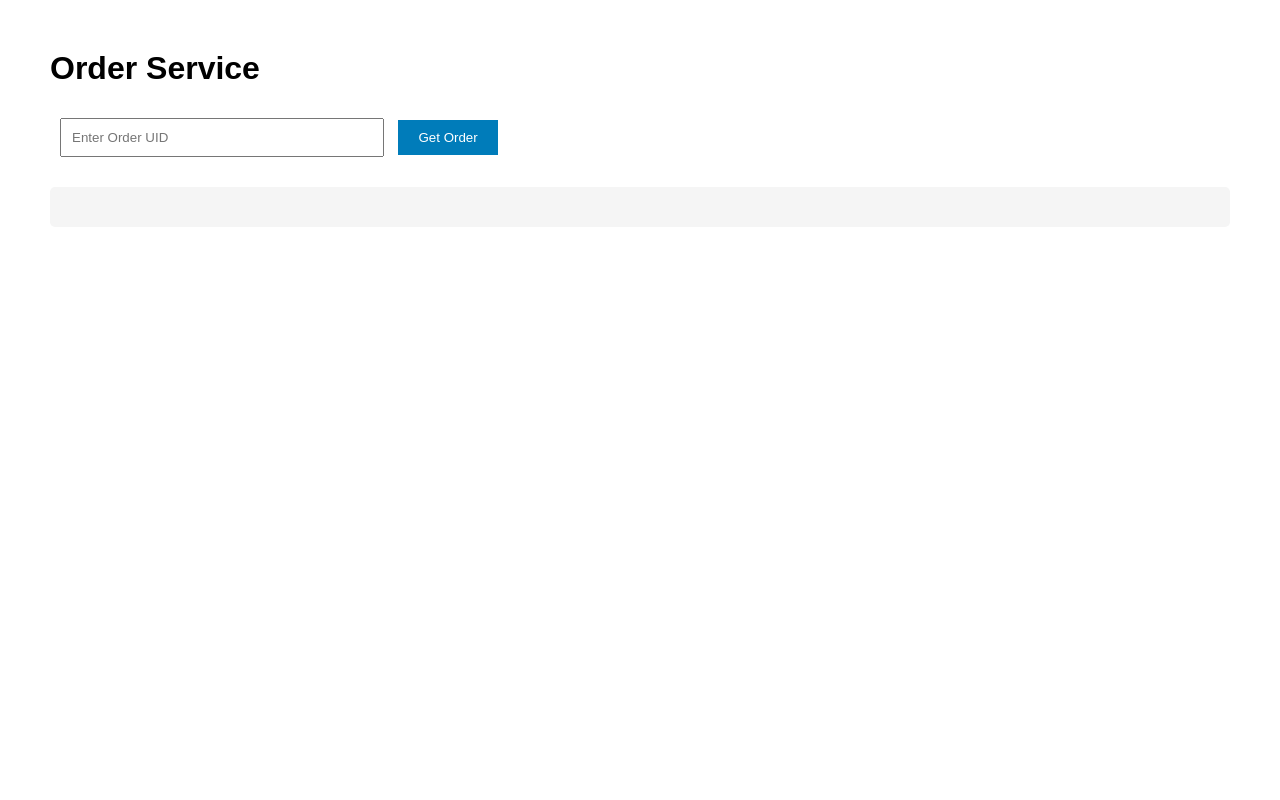
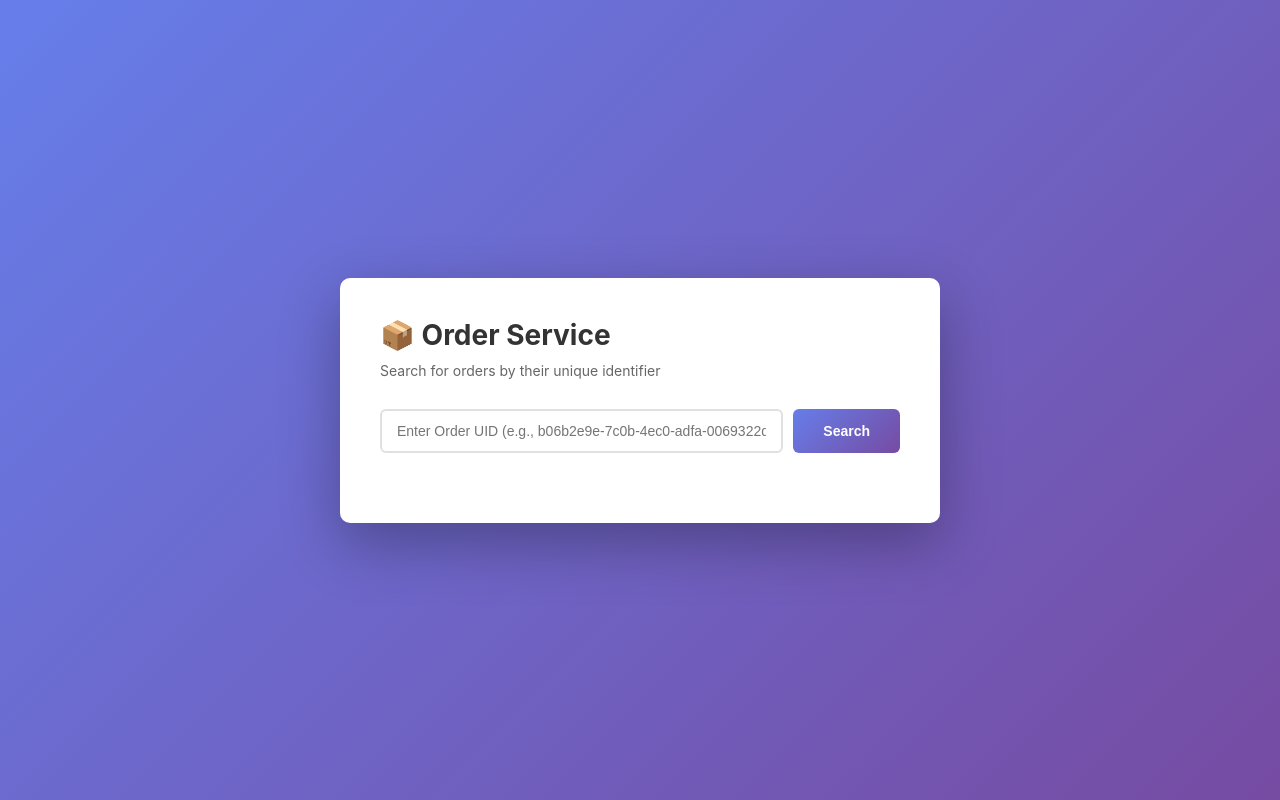
Before and after one commit to rTexty/WbTech, a plain HTML site: page web/index.html in a window 1280 px wide. Drawn offline with Linux system fonts and the light colour scheme.

Commit message:
feat: enhance web interface

```diff
--- a/web/index.html
+++ b/web/index.html
@@ -1,45 +1,194 @@
 <!DOCTYPE html>
-<html>
+<html lang="en">
 <head>
+    <meta charset="UTF-8">
+    <meta name="viewport" content="width=device-width, initial-scale=1.0">
     <title>Order Service</title>
     <style>
-        body { font-family: Arial, sans-serif; margin: 50px; }
-        input { padding: 10px; margin: 10px; width: 300px; }
-        button { padding: 10px 20px; background: #007cba; color: white; border: none; cursor: pointer; }
-        #result { margin-top: 20px; padding: 20px; background: #f5f5f5; border-radius: 5px; }
-        pre { white-space: pre-wrap; }
+        * {
+            margin: 0;
+            padding: 0;
+            box-sizing: border-box;
+        }
+
+        body {
+            font-family: -apple-system, BlinkMacSystemFont, 'Segoe UI', Roboto, Oxygen, Ubuntu, Cantarell, sans-serif;
+            background: linear-gradient(135deg, #667eea 0%, #764ba2 100%);
+            min-height: 100vh;
+            display: flex;
+            justify-content: center;
+            align-items: center;
+            padding: 20px;
+        }
+
+        .container {
+            background: white;
+            border-radius: 10px;
+            box-shadow: 0 20px 60px rgba(0, 0, 0, 0.3);
+            padding: 40px;
+            max-width: 600px;
+            width: 100%;
+        }
+
+        h1 {
+            color: #333;
+            margin-bottom: 10px;
+            font-size: 28px;
+        }
+
+        .subtitle {
+            color: #666;
+            margin-bottom: 30px;
+            font-size: 14px;
+        }
+
+        .search-section {
+            display: flex;
+            gap: 10px;
+            margin-bottom: 30px;
+            flex-wrap: wrap;
+        }
+
+        input {
+            flex: 1;
+            min-width: 200px;
+            padding: 12px 15px;
+            border: 2px solid #e0e0e0;
+            border-radius: 6px;
+            font-size: 14px;
+            transition: border-color 0.3s;
+        }
+
+        input:focus {
+            outline: none;
+            border-color: #667eea;
+        }
+
+        button {
+            padding: 12px 30px;
+            background: linear-gradient(135deg, #667eea 0%, #764ba2 100%);
+            color: white;
+            border: none;
+            border-radius: 6px;
+            cursor: pointer;
+            font-size: 14px;
+            font-weight: 600;
+            transition: transform 0.2s, box-shadow 0.2s;
+        }
+
+        button:hover {
+            transform: translateY(-2px);
+            box-shadow: 0 10px 20px rgba(102, 126, 234, 0.4);
+        }
+
+        button:active {
+            transform: translateY(0);
+        }
+
+        #result {
+            margin-top: 20px;
+            padding: 20px;
+            background: #f8f9fa;
+            border-radius: 6px;
+            border-left: 4px solid #667eea;
+            min-height: 50px;
+        }
+
+        #result.loading {
+            color: #667eea;
+            font-style: italic;
+        }
+
+        #result.error {
+            border-left-color: #dc3545;
+            color: #dc3545;
+        }
+
+        #result.success {
+            border-left-color: #28a745;
+        }
+
+        pre {
+            white-space: pre-wrap;
+            word-wrap: break-word;
+            font-size: 12px;
+            line-height: 1.5;
+            color: #333;
+        }
+
+        .hidden {
+            display: none;
+        }
     </style>
 </head>
 <body>
-    <h1>Order Service</h1>
-    <div>
-        <input type="text" id="orderUID" placeholder="Enter Order UID">
-        <button onclick="getOrder()">Get Order</button>
+    <div class="container">
+        <h1>📦 Order Service</h1>
+        <p class="subtitle">Search for orders by their unique identifier</p>
+
+        <div class="search-section">
+            <input type="text" id="orderUID" placeholder="Enter Order UID (e.g., b06b2e9e-7c0b-4ec0-adfa-0069322dba80)">
+            <button onclick="getOrder()">Search</button>
+        </div>
+
+        <div id="result" class="hidden"></div>
     </div>
-    <div id="result"></div>
 
     <script>
+        const orderUIDInput = document.getElementById('orderUID');
+        const resultDiv = document.getElementById('result');
+
+        // Allow Enter key to trigger search
+        orderUIDInput.addEventListener('keypress', (e) => {
+            if (e.key === 'Enter') {
+                getOrder();
+            }
+        });
+
         function getOrder() {
-            const orderUID = document.getElementById('orderUID').value;
+            const orderUID = orderUIDInput.value.trim();
+
             if (!orderUID) {
-                document.getElementById('result').innerHTML = 'Please enter Order UID';
+                showError('Please enter an Order UID');
                 return;
             }
 
-            fetch('/order/' + orderUID)
+            showLoading('Searching for order...');
+
+            fetch('/order/' + encodeURIComponent(orderUID))
                 .then(response => {
                     if (!response.ok) {
-                        throw new Error('Order not found');
+                        if (response.status === 404) {
+                            throw new Error('Order not found');
+                        }
+                        throw new Error(`HTTP error! status: ${response.status}`);
                     }
                     return response.json();
                 })
                 .then(data => {
-                    document.getElementById('result').innerHTML =
-                        '<pre>' + JSON.stringify(data, null, 2) + '</pre>';
+                    showSuccess();
+                    resultDiv.innerHTML = '<pre>' + JSON.stringify(data, null, 2) + '</pre>';
                 })
                 .catch(error => {
-                    document.getElementById('result').innerHTML = 'Error: ' + error.message;
+                    showError('Error: ' + error.message);
                 });
+        }
+
+        function showLoading(message) {
+            resultDiv.className = 'loading';
+            resultDiv.textContent = message;
+            resultDiv.classList.remove('hidden');
+        }
+
+        function showError(message) {
+            resultDiv.className = 'error';
+            resultDiv.innerHTML = '❌ ' + message;
+            resultDiv.classList.remove('hidden');
+        }
+
+        function showSuccess() {
+            resultDiv.className = 'success';
+            resultDiv.classList.remove('hidden');
         }
     </script>
 </body>
```
